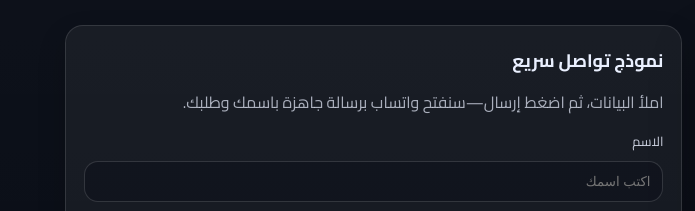
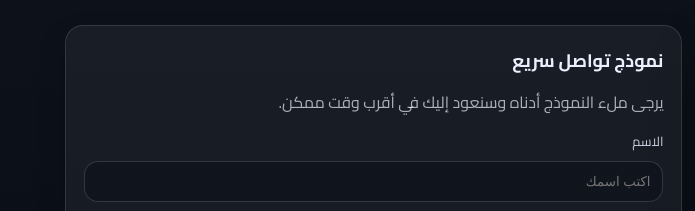
Before and after one commit to AlaaAlmuaqadimi/cars-project, a plain HTML site: page index.html in a window 1280 px wide. Shown: the part 4014-4225 px from the top of the page, 0-695 px from the left. Drawn offline with Linux system fonts and the light colour scheme.

Commit message:
Update index.html

```diff
--- a/index.html
+++ b/index.html
@@ -397,7 +397,7 @@
           <form class="form card card--pro reveal" id="contactForm">
             <h3 class="card__title">نموذج تواصل سريع</h3>
             <p class="card__text">
-              املأ البيانات، ثم اضغط إرسال—سنفتح واتساب برسالة جاهزة باسمك وطلبك.
+              يرجى ملء النموذج أدناه وسنعود إليك في أقرب وقت ممكن.
             </p>
 
             <div class="form__row">
```
